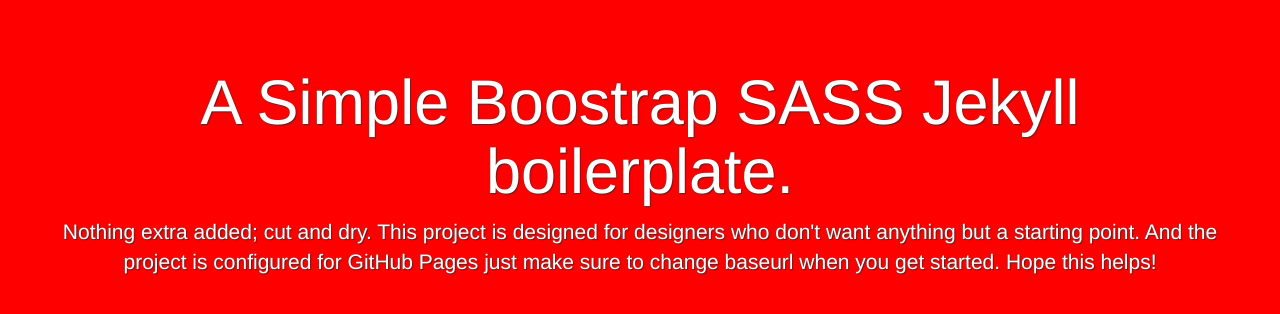
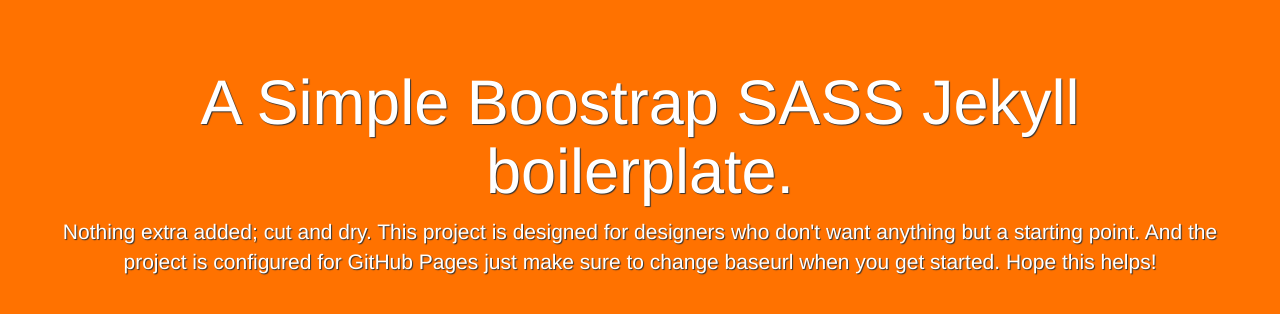
Before and after one commit to JWizerd/github_jekyll_boostrap_sass_boilerplate, a Jekyll site: the page built from index.html, in a window 1280 px wide. Shown: the top 314 px of the page. Built offline with Jekyll 4.4.1, drawn with Linux system fonts in a browser that asks for light colours; Markdown is read by kramdown in place of the engine named in the settings.

Commit message:
added a sass variable in there to test also

```diff
--- a/assets/css/main.scss
+++ b/assets/css/main.scss
@@ -3,8 +3,10 @@
 @charset "utf-8";
 @import "bootstrap";
 
+$pumpkin: #ff7200;
+
 body, .jumbotron {
-  background-color: red;
+  background-color: $pumpkin;
   text-align: center;
   color: white;
   -webkit-text-shadow: 1px 1px 1px #333;
```
